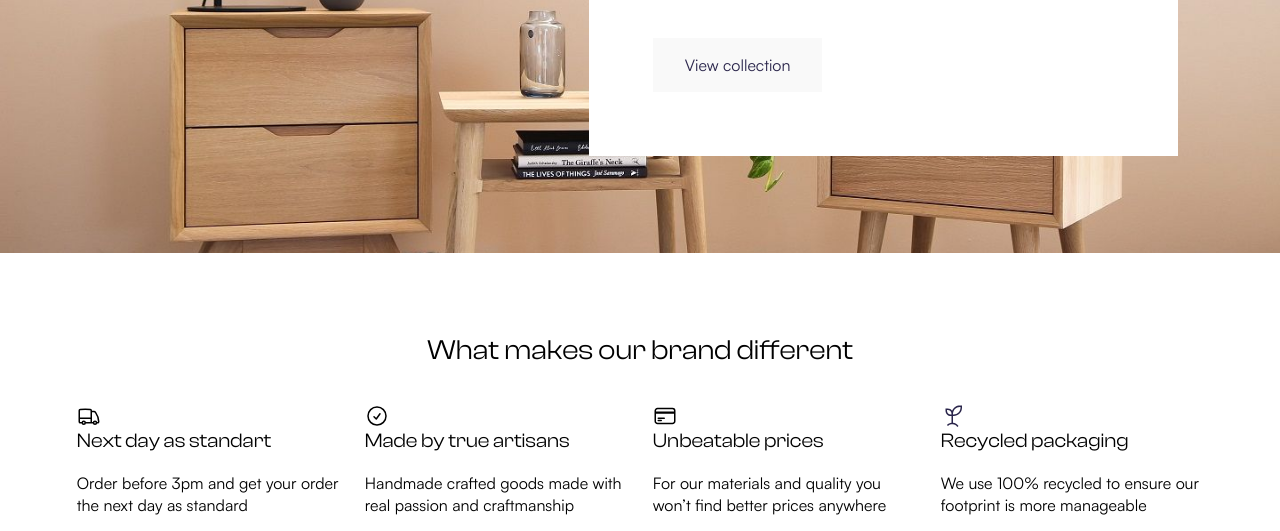
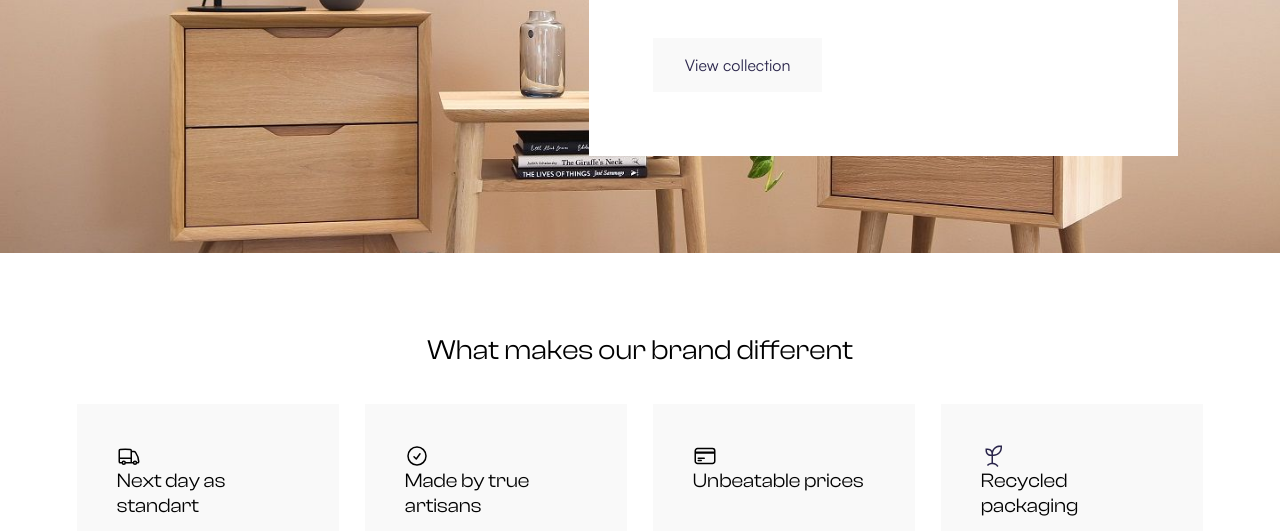
Before and after one commit to roasta1/avion, a plain HTML site: page index.html in a window 1280 px wide. Shown: the part 418-949 px from the top of the page. Drawn offline with Linux system fonts and the light colour scheme.

Commit message:
Add files via upload

```diff
--- a/css/style.css
+++ b/css/style.css
@@ -167,6 +167,8 @@ main section.our-brand div {
     column-gap: 2vw;
 }
 main section.our-brand div article{
+    background-color: var(--color-light-gray);
+    padding: 40px;
     display: grid;
     grid-template-rows: 24px repeat(2, 1fr);
 }
```
